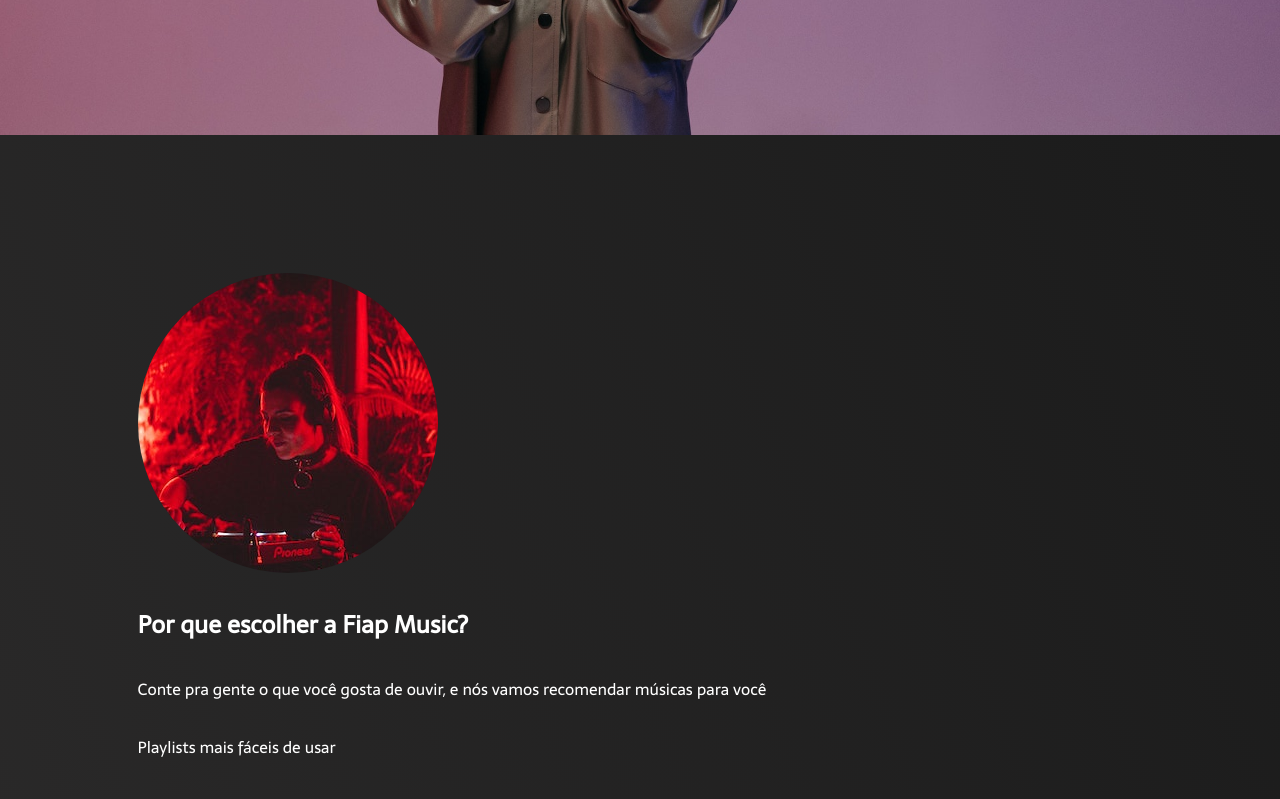
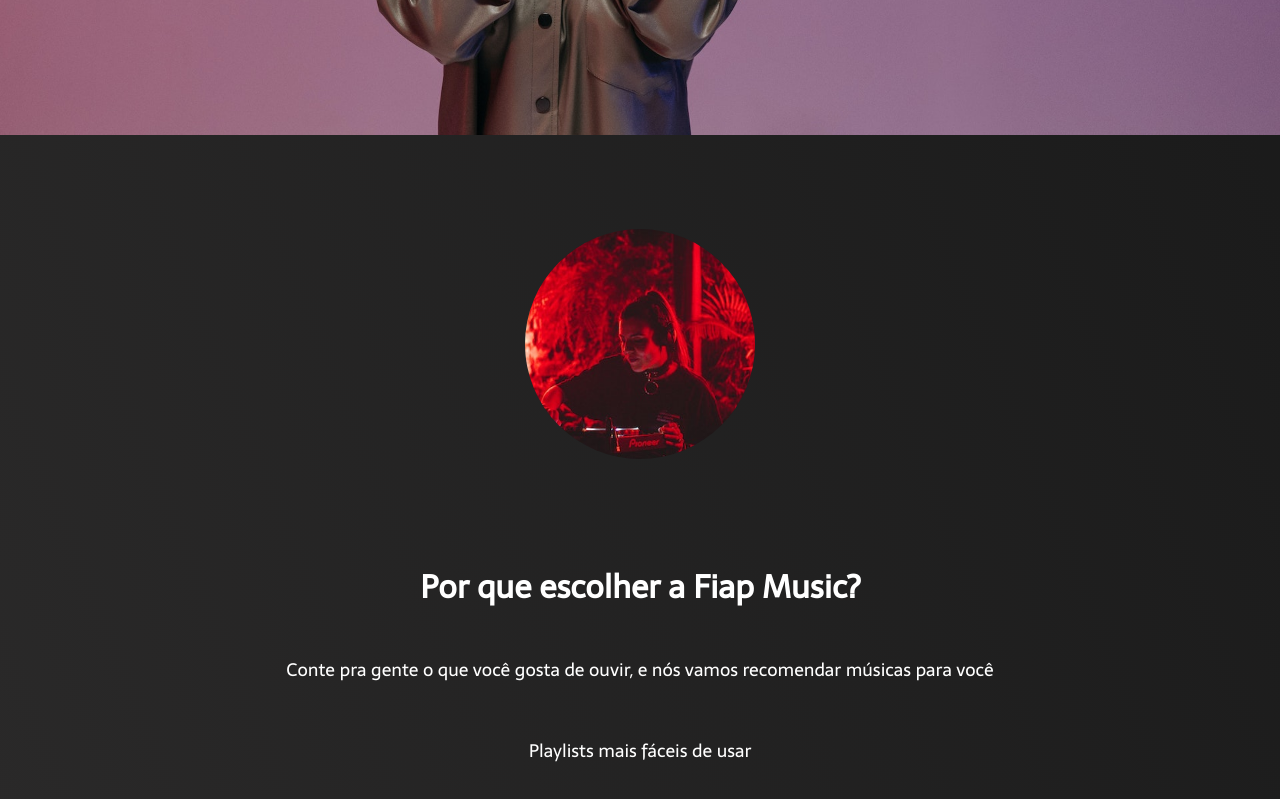
Before and after one commit to joaopedromribeiro/fiapmusic, a plain HTML site: page index.html in a window 1280 px wide. Shown: the part 661-1460 px from the top of the page. Drawn offline with Linux system fonts and the light colour scheme.

Commit message:
Update style.css

```diff
--- a/style.css
+++ b/style.css
@@ -119,8 +119,10 @@ body {
 
 section {
   display: flex;
+  justify-content: center;
+  align-items: center;
   gap: 2rem;
-  padding: 8.6rem;
+  padding: 4.6rem;
 }
 
 .section-presentation {
@@ -135,9 +137,10 @@ section {
 }
 .medio{
   border-radius: 50%;
-  width: 300px;
-  height: 300px;
-  animation: zoom 10s ease-in-out;
+  width: 230px;
+  height: 230px;
+  object-fit: cover;
+  margin: 20px;
 }
 #texto-apresentacao{
   display: flex;
@@ -146,11 +149,29 @@ section {
   gap: 2rem;
 }
 
+#imagem-media{
+  display: flex;
+  justify-content: center;
+  align-items: center;
+
+}
 #texto-medio{
   display: flex;
   flex-direction: column;
-  align-items:flex-start;
+  align-items: center;
   gap: 2rem;
+}
+
+#texto-medio h2 {
+  font-size: 32px;
+  text-align: center;
+  margin-top: 50px;
+}
+
+#texto-medio p {
+  font-size: 18px;
+  margin: 10px;
+  text-align: center;
 }
 .section-planos {
   display: flex;
```
